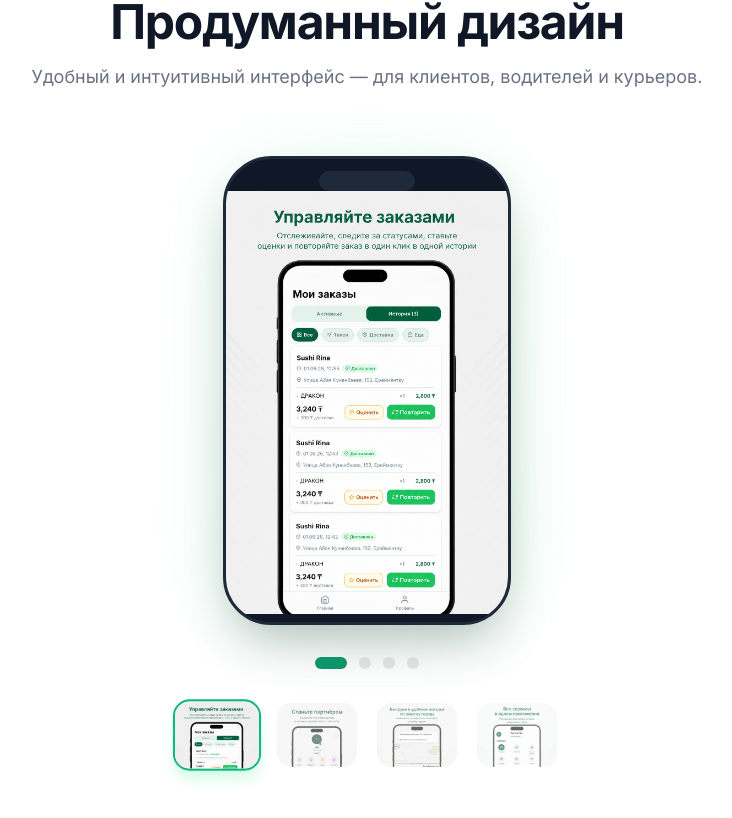
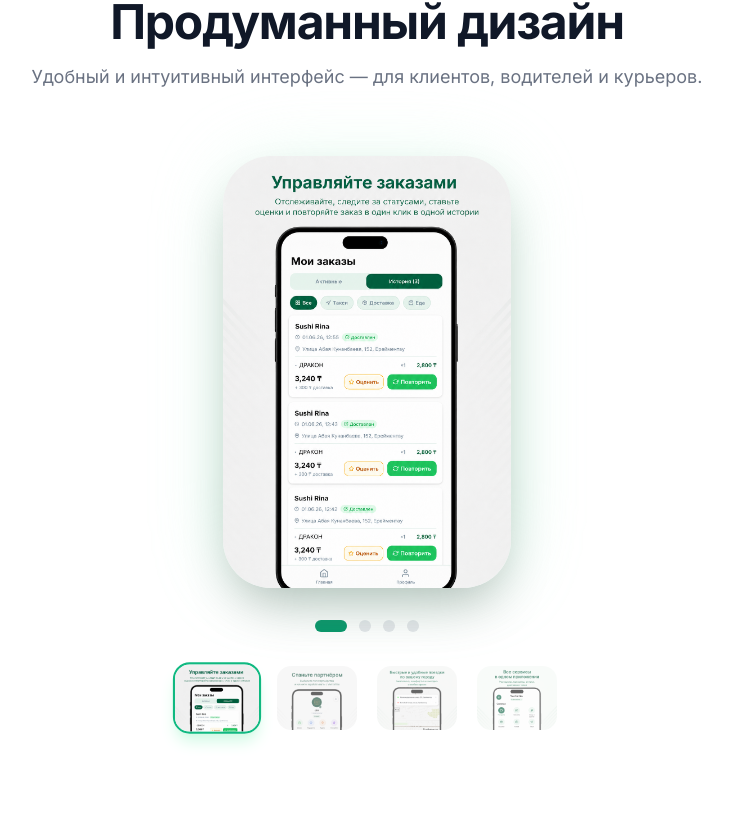
Before and after one commit to hdbshshshshs0-commits/VenTal_Go, a React (Vite) app: page / in a window 1280 px wide. Shown: the part 2888-3706 px from the top of the page, without its empty margins (273-1005 px from the left). Built offline with nearby package versions, Linux system fonts and the light colour scheme.

Commit message:
Update ScreenshotGallery.tsx

```diff
--- a/src/components/ScreenshotGallery.tsx
+++ b/src/components/ScreenshotGallery.tsx
@@ -25,9 +25,7 @@ export default function ScreenshotGallery() {
         <div className="fade-in fade-in-delay-3 flex flex-col items-center gap-8">
           <div className="relative w-64 sm:w-72 mx-auto">
             <div className="absolute inset-0 bg-gradient-to-b from-emerald-100 to-emerald-200 rounded-[3rem] blur-2xl opacity-60 scale-95" />
-            <div className="relative bg-gray-900 rounded-[3rem] shadow-2xl overflow-hidden border-[3px] border-gray-800">
-              <div className="w-24 h-5 bg-gray-800 rounded-full mx-auto mt-3" />
-              <div className="overflow-hidden">
+            <div className="relative rounded-[3rem] shadow-2xl overflow-hidden">
               <img
                 key={active}
                 src={`/screenshot-${screenshots[active]}.png`}
@@ -37,8 +35,6 @@ export default function ScreenshotGallery() {
                   e.currentTarget.style.display = 'none'
                 }}
               />
-              </div>
-              <div className="h-2 bg-gray-900" />
             </div>
           </div>
 
```
Lines whose indentation alone changed are shown as unchanged.
